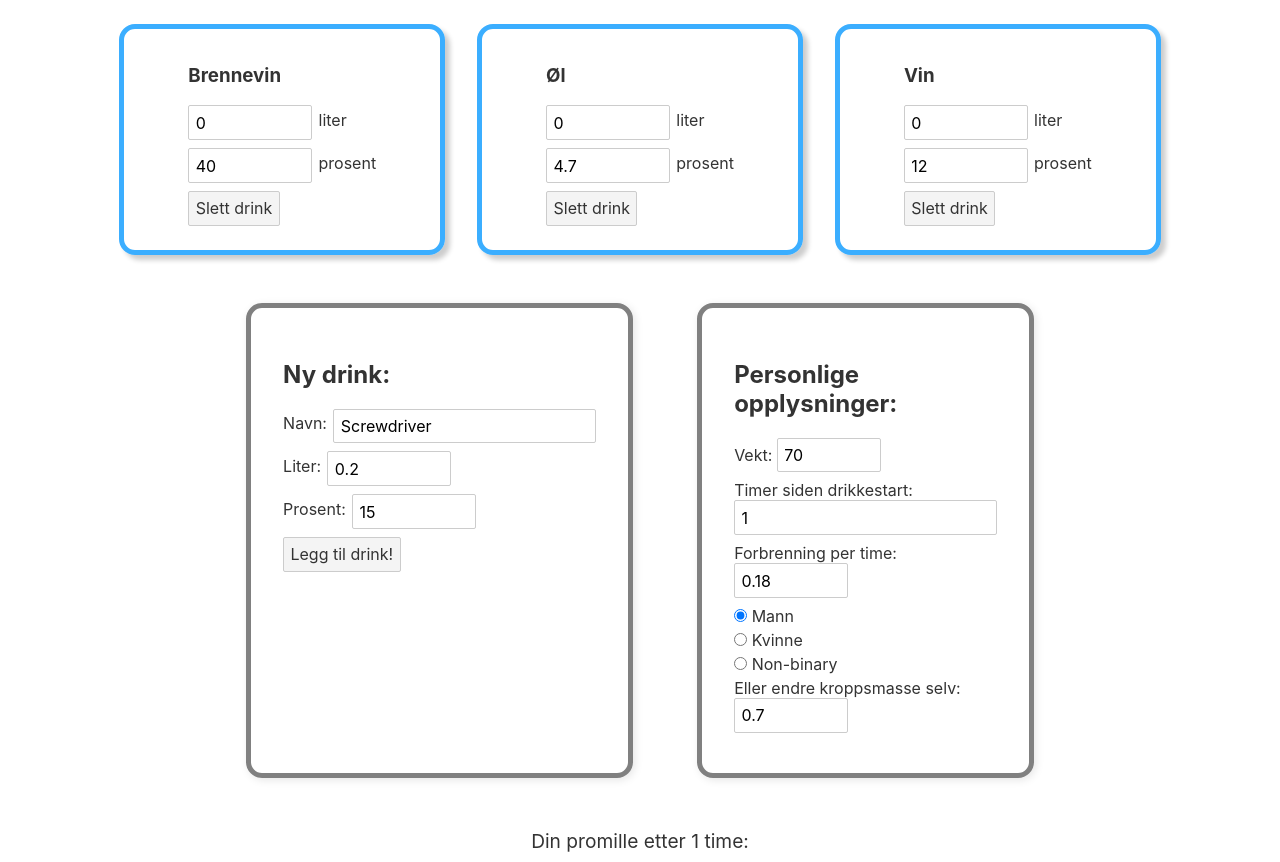
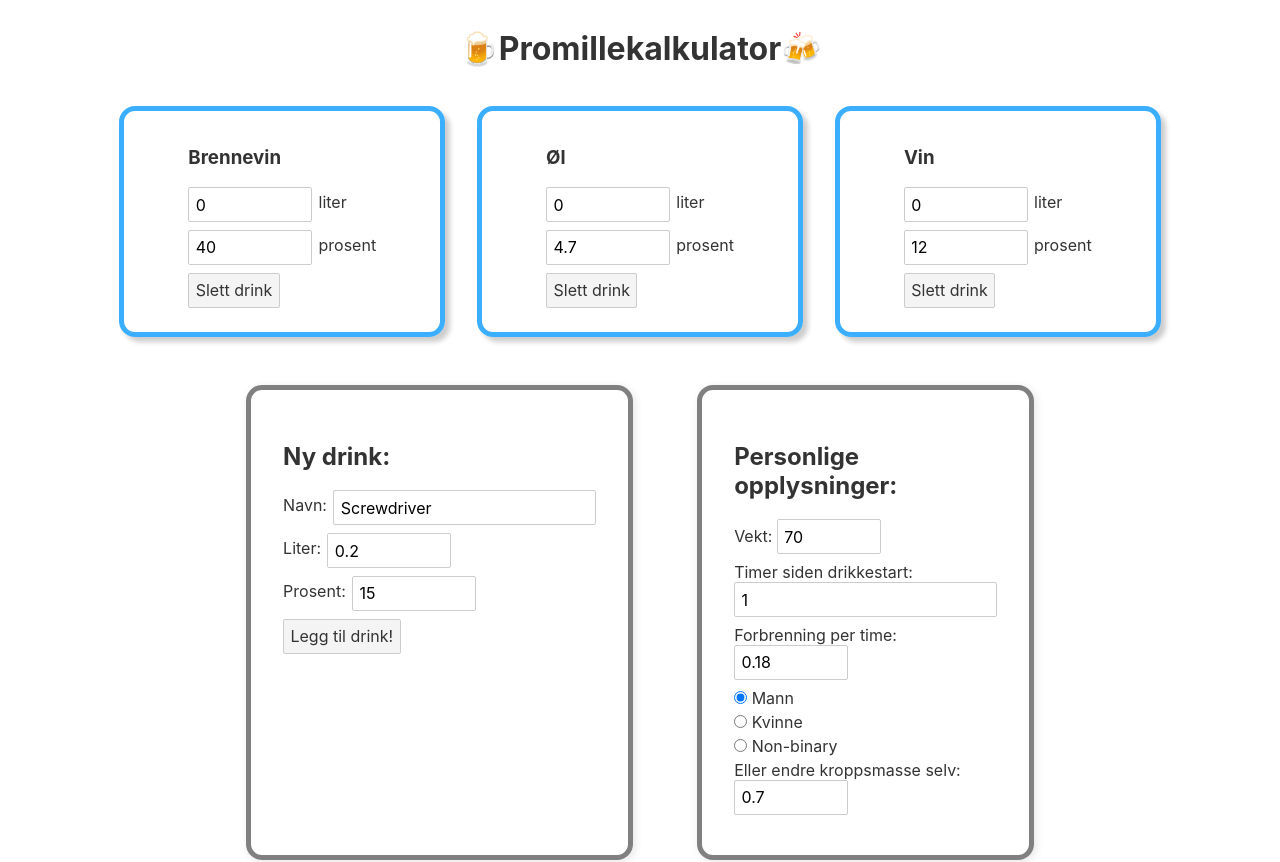
Before and after one commit to olagberg/promillekalkulator, a Svelte app: page / in a window 1280 px wide. Shown: the top 862 px of the page. Built offline with nearby package versions, Linux system fonts and the light colour scheme.

Commit message:
La til overskrift

```diff
--- a/src/App.svelte
+++ b/src/App.svelte
@@ -1,7 +1,9 @@
 <script>
-	import Promille from "./Promille.svelte";
+    import Overskrift from "./Overskrift.svelte";
+    import Promille from "./Promille.svelte";
 </script>
 
 <main>
+    <Overskrift/>
     <Promille/>
 </main>
--- /dev/null
+++ b/src/Overskrift.svelte
@@ -0,0 +1,11 @@
+<div class="overskrift">
+    <h1>🍺Promillekalkulator🍻</h1>
+</div>
+<style>
+    .overskrift {
+        text-align: center;
+    }
+    h1 {
+        text-align: center;
+    }
+</style>
```
